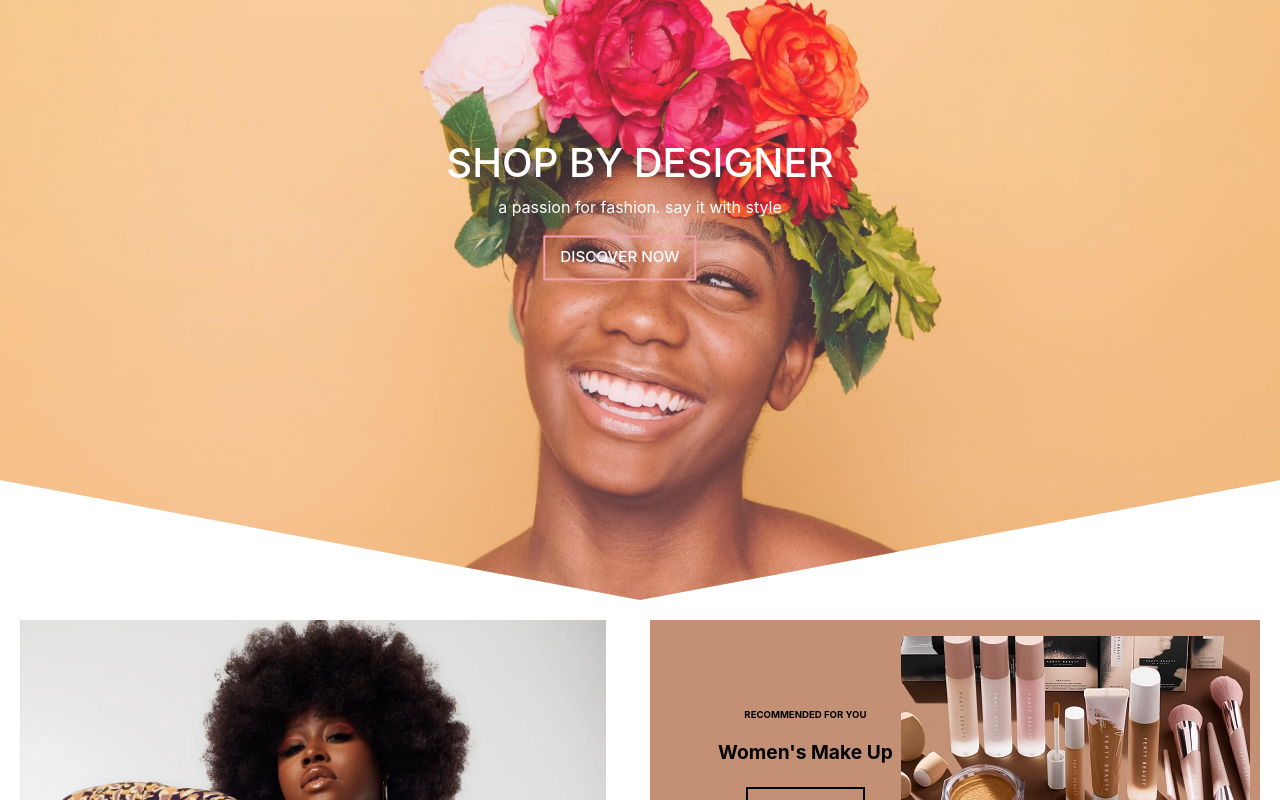
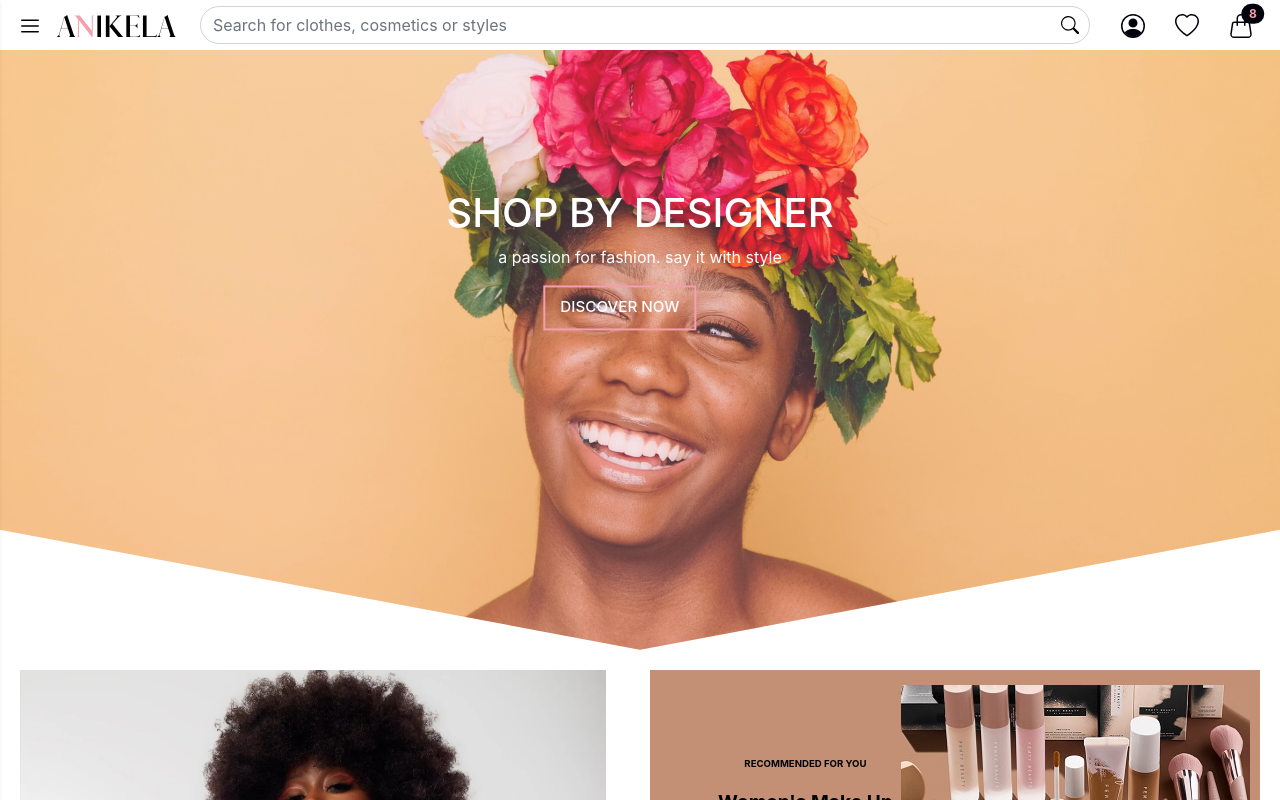
Before and after one commit to Coast-Information-Technology/anikela-ecommerce-customers-frontend, a React (Create React App) app: page /products/men in a window 1280 px wide. Shown: the top 800 px of the page. Built offline with nearby package versions, Linux system fonts and the light colour scheme.

Commit message:
added layout component

```diff
--- a/src/pages/CTA page/CTA.tsx
+++ b/src/pages/CTA page/CTA.tsx
@@ -2,11 +2,12 @@ import React from "react";
 import { Link } from "react-router-dom";
 import MediaQuery from "react-responsive";
 import MegaMenu from "../../components/header/MegaMenu";
+import Layout from "../../components/layout/Layout";
 // import { SubNavBar } from "../../components/header/";
 
 const CTApage = () => {
   return (
-    <div>
+    <Layout>
       <MediaQuery minDeviceWidth={1024}>
         <MegaMenu />
       </MediaQuery>
@@ -15,7 +16,7 @@ const CTApage = () => {
       <AccessoriesSection />
       <QuickAccess />
       <SignUp_Newsletter />
-    </div>
+    </Layout>
   );
 };
 
```
Lines whose indentation alone changed are shown as unchanged.
